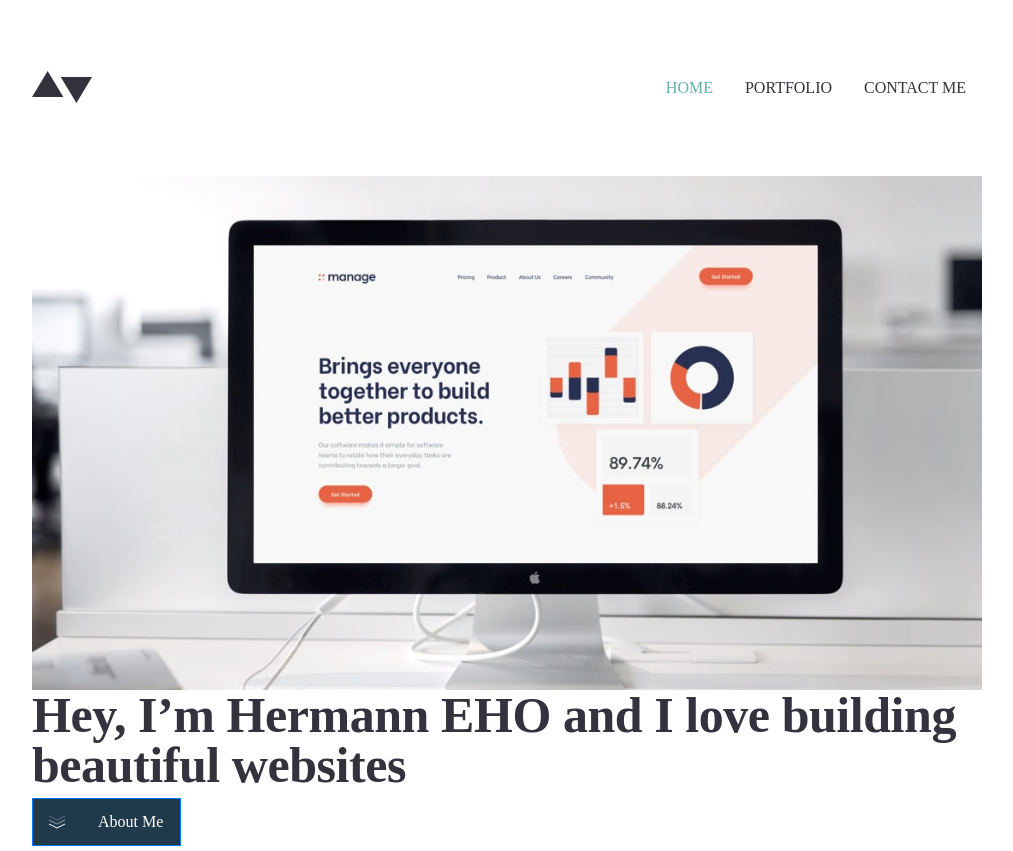
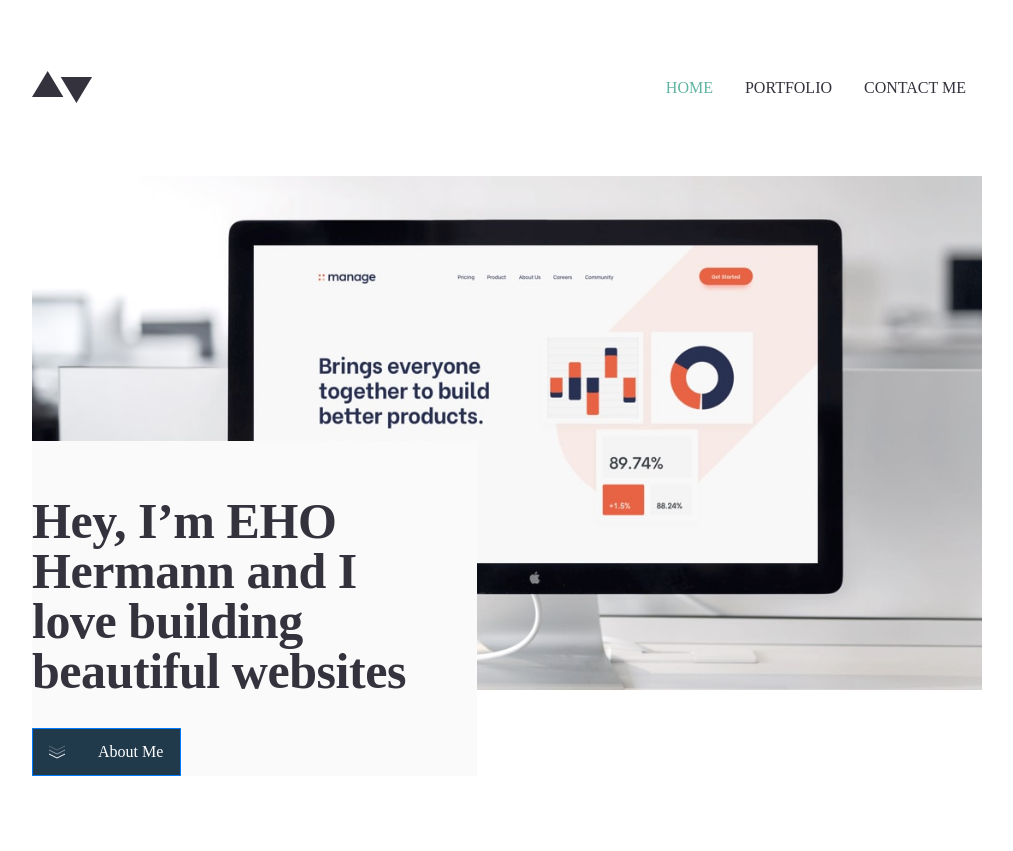
Before and after one commit to hermannleboss/portfolio_nuxt, a Nuxt app: page / in a window 1280 px wide. Shown: the whole page, without its empty margins (133-1146 px from the left). After the commit the page ends 800 px from the top, so only its background shows below. Built offline with nearby package versions, Linux system fonts and the light colour scheme.

Commit message:
finish hero

```diff
--- a/components/HeaderHero.vue
+++ b/components/HeaderHero.vue
@@ -1,9 +1,11 @@
 <template>
-  <div class='hero container-fluid'>
-    <img src='~/static/images/homepage/desktop/image-homepage-hero.jpg' alt='image' class='img-full'>
-    <div>
-      <h1>Hey, I’m Hermann EHO and I love building beautiful websites</h1>
-      <ButtonItem/>
+  <div class=' container-fluid'>
+    <div class='hero'>
+      <img src='~/static/images/homepage/desktop/image-homepage-hero.jpg' alt='image' class='img-full'>
+      <div class='hero-text'>
+        <h1 class='pb-4'>Hey, I’m  EHO Hermann and I love building beautiful websites</h1>
+        <ButtonItem/>
+      </div>
     </div>
   </div>
 </template>
@@ -26,9 +28,18 @@ $color-light-gray:  #EAEAEB;
 $color-red:  #F43030;
 
 .hero {
+  position: relative;
   min-height: 600px;
-  display: flex;
   flex-direction: column;
+  &-text{
+    background-color: $color-light;
+    width: 445px;
+    position: absolute;
+    bottom: 0;
+    left: 0;
+    padding-top: 55px;
+    padding-right: 55px;
+  }
 }
 .img-full{
   width: 100%;
```
